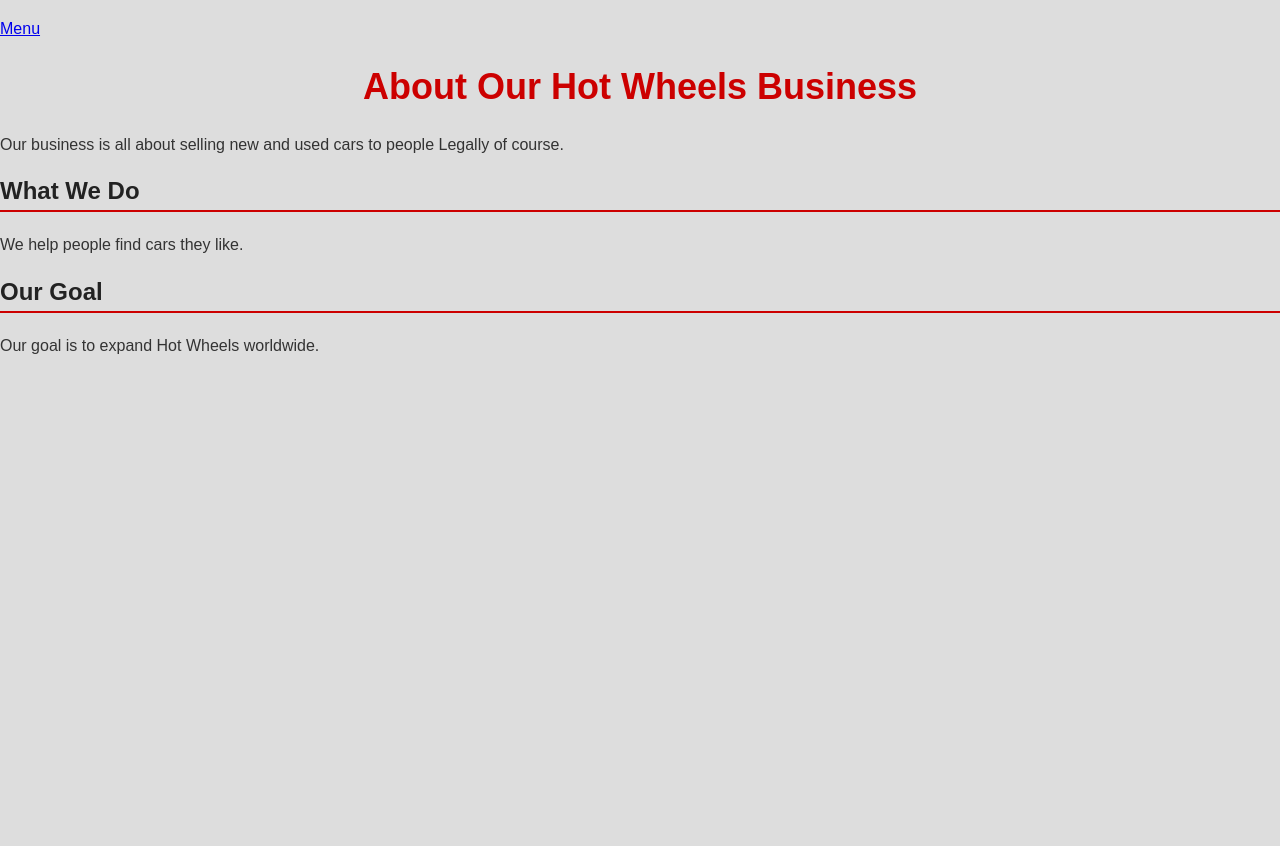
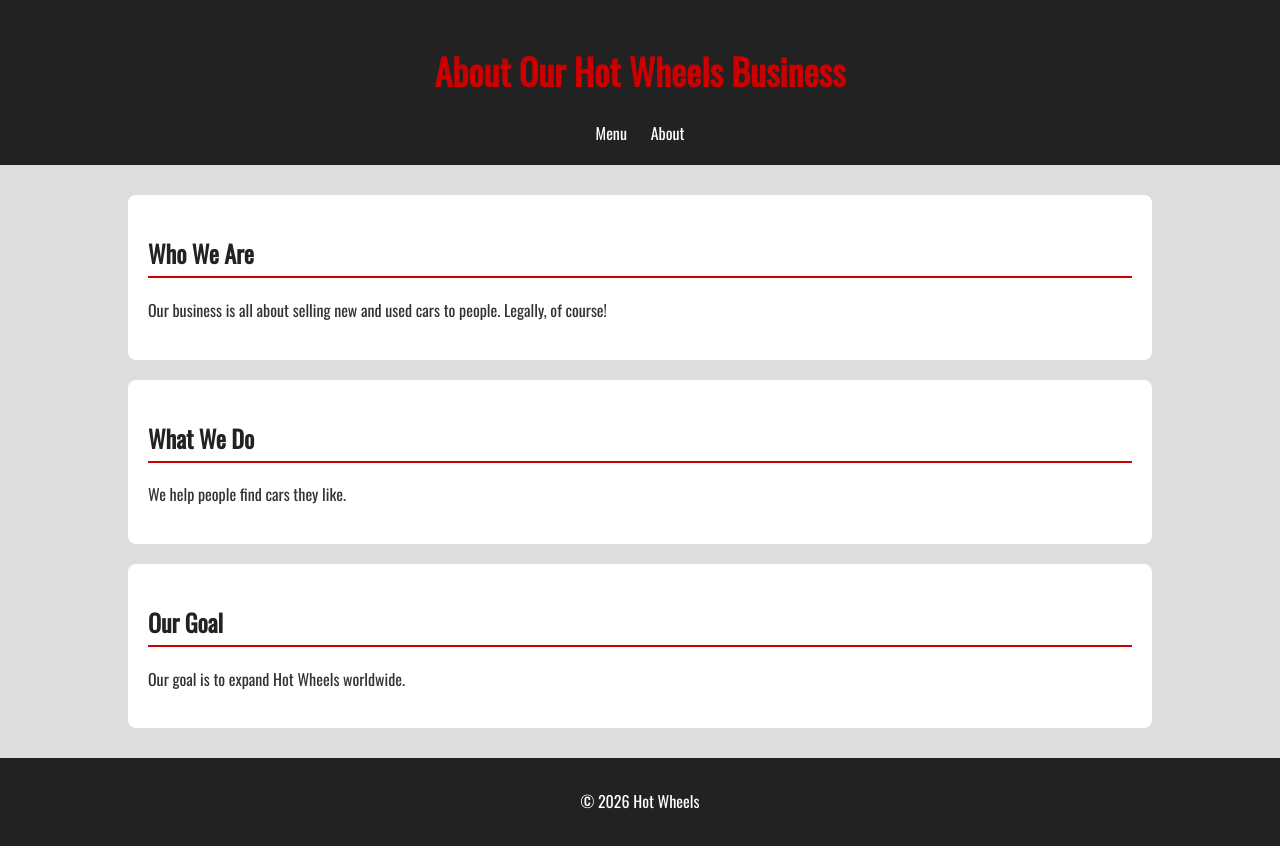
Before and after one commit to Hamdan8763/WebDev_Project_TeamWheels, a plain HTML site: page about.html in a window 1280 px wide. Before the commit the page ends 800 px from the top, so only its background shows below. Drawn offline with nearby package versions, Linux system fonts and the light colour scheme.

Commit message:
about.html

```diff
--- a/about.html
+++ b/about.html
@@ -1,31 +1,64 @@
+
 <!DOCTYPE html>
-<html>
-    <p>
-        <a href="index.html">Menu</a>
-    </p>
+<html lang="en">
+
 <head>
+    <meta charset="UTF-8">
+    <meta name="viewport" content="width=device-width, initial-scale=1.0">
+
     <title>About Hot Wheels</title>
+
     <link rel="preconnect" href="https://fonts.googleapis.com">
-    <link rel="preconnect" href="https://fonts.gstatic.com"crossorigin>
-    <link rel="preconnect" href="https://fonts.googleapis.com/css2?family=Oswald&display=swap" rel="stylesheet">
+    <link rel="preconnect" href="https://fonts.gstatic.com" crossorigin>
+    <link href="https://fonts.googleapis.com/css2?family=Oswald&display=swap" rel="stylesheet">
+
     <link rel="stylesheet" href="style.css">
 </head>
 
-<body>
+<body class="about-page">
 
-    <h1>About Our Hot Wheels Business</h1>
+    <header>
+        <h1>About Our Hot Wheels Business</h1>
 
-    <p>Our business is all about selling new and used cars to people Legally of course.</p>
+        <nav>
+            <a href="index.html">Menu</a>
+            <a href="about.html">About</a>
+        </nav>
+    </header>
 
-    <h2>What We Do</h2>
+    <main>
 
-    <p>We help people find cars they like.</p>
+        <section>
+            <h2>Who We Are</h2>
 
-    <h2>Our Goal</h2>
+            <p>
+                Our business is all about selling new and used cars
+                to people. Legally, of course!
+            </p>
+        </section>
 
-    <p>Our goal is to expand Hot Wheels worldwide.</p>
+        <section>
+            <h2>What We Do</h2>
 
+            <p>
+                We help people find cars they like.
+            </p>
+        </section>
+
+        <section>
+            <h2>Our Goal</h2>
+
+            <p>
+                Our goal is to expand Hot Wheels worldwide.
+            </p>
+        </section>
+
+    </main>
+
+    <footer>
+        <p>&copy; 2026 Hot Wheels</p>
+    </footer>
 
 </body>
-<body class="about-page"></body>
+
 </html>
```
